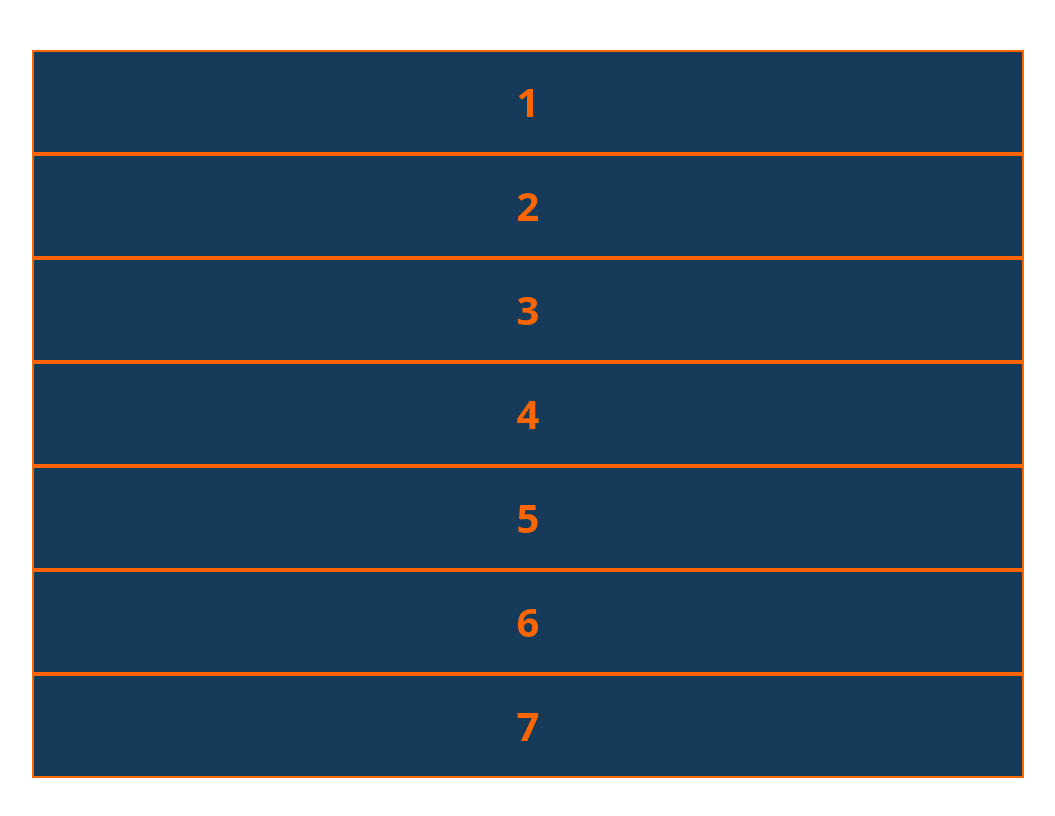
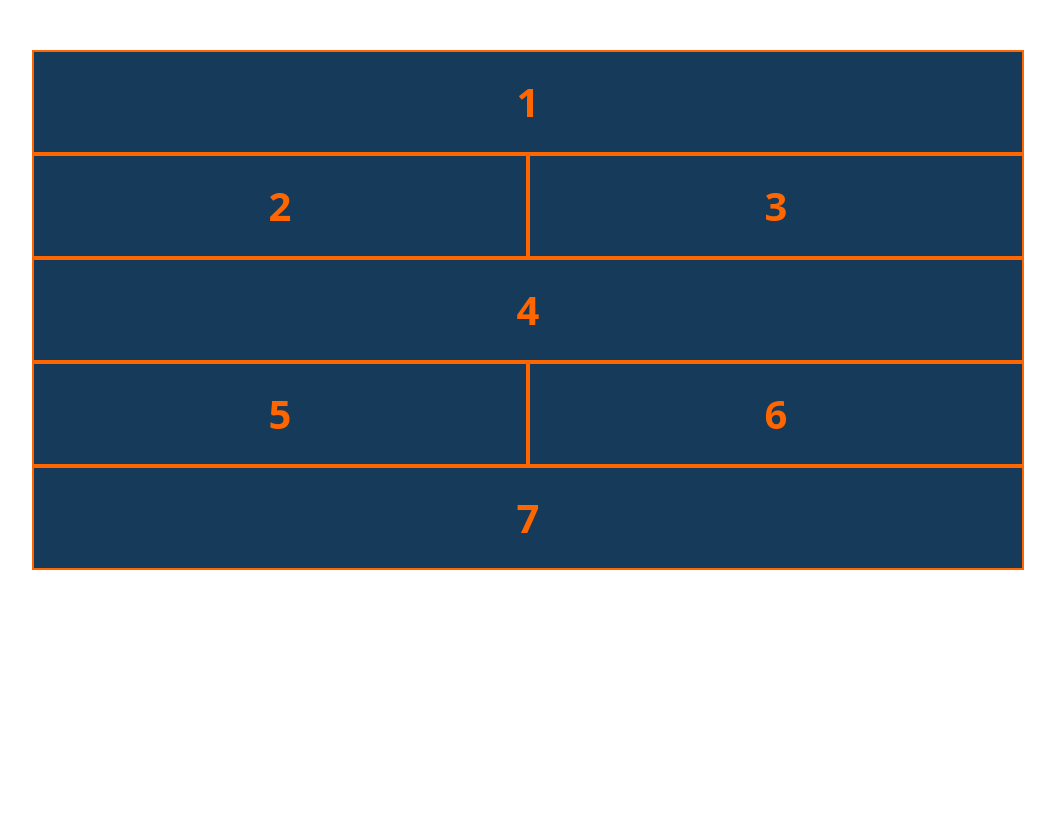
Before and after one commit to DannyHucc/RWD-Grid, a plain HTML site: page index.html in a window 1280 px wide. Shown: the whole page, without its empty margins (112-1167 px from the left). Drawn offline with Linux system fonts and the light colour scheme.

Commit message:
feat: add media screen for min-width: 576px

```diff
--- a/style.css
+++ b/style.css
@@ -43,3 +43,16 @@ body {
     min-height: 100px;
     line-height: 100px;
 }
+
+@media screen and (min-width:576px) {
+    .wrapper {
+        display: grid;
+        grid-template-columns: 50% 50%;
+    }
+
+    .one,
+    .four,
+    .seven {
+        grid-column: 1 / 3;
+    }
+}
```
